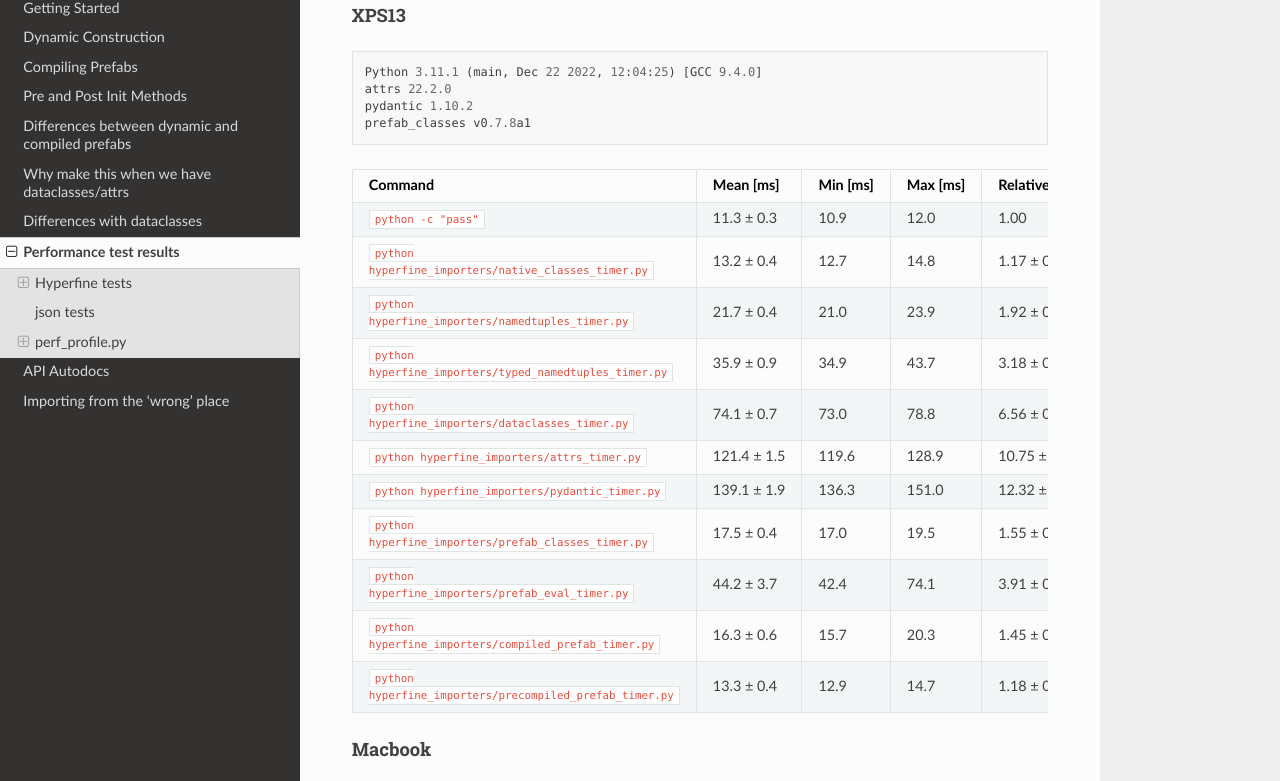
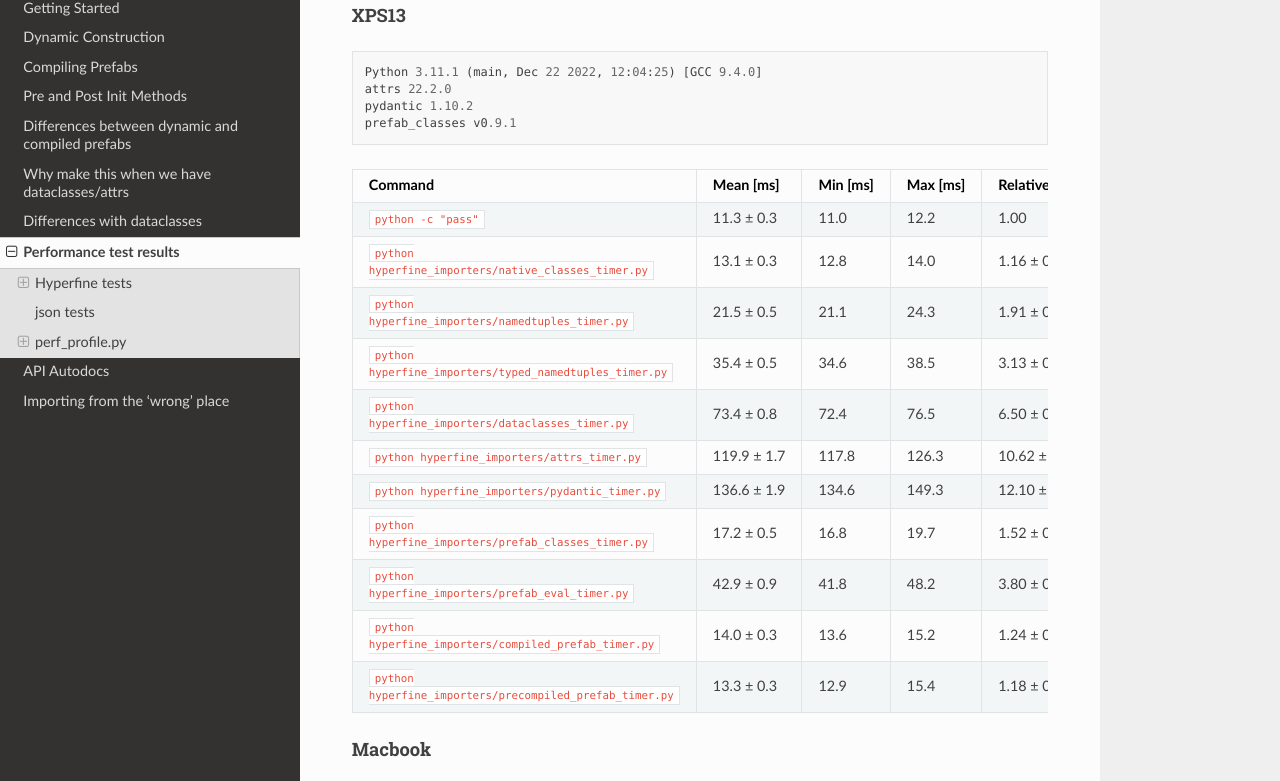
Before and after one commit to DavidCEllis/PrefabClasses, a Sphinx documentation site: the page built from docs/extra/performance_tests.md, in a window 1280 px wide and 1400 px high, scrolled down 2577 px. Shown: the part 144-925 px from the top of the window. Built offline with Sphinx 7.4.7 and the Read the Docs theme 2.0.0, drawn with Linux system fonts in a browser that asks for light colours; some of the changed text lies outside the part shown.

Commit message:
Update hyperfine tests on xps13

````diff
--- a/docs/extra/performance_tests.md
+++ b/docs/extra/performance_tests.md
@@ -42,18 +42,18 @@ scaling significantly different between the two machines.
 Python 3.11.1 (main, Dec 22 2022, 12:04:25) [GCC 9.4.0]
 attrs 22.2.0
 pydantic 1.10.2
-prefab_classes v0.7.8a1
+prefab_classes v0.9.1
 ```
 
 | Command | Mean [ms] | Min [ms] | Max [ms] | Relative |
 |:---|---:|---:|---:|---:|
-| `python -c "pass"` | 11.3 ± 0.3 | 10.9 | 12.4 | 1.00 |
-| `python -c "import collections"` | 13.3 ± 0.3 | 12.8 | 14.2 | 1.18 ± 0.04 |
-| `python -c "import typing"` | 22.6 ± 0.4 | 22.0 | 24.8 | 2.01 ± 0.06 |
-| `python -c "import dataclasses"` | 30.1 ± 0.5 | 29.3 | 31.6 | 2.67 ± 0.07 |
-| `python -c "import attrs"` | 48.6 ± 0.7 | 47.3 | 52.1 | 4.31 ± 0.12 |
-| `python -c "import pydantic"` | 75.6 ± 0.7 | 74.4 | 79.6 | 6.71 ± 0.16 |
-| `python -c "import prefab_classes"` | 13.3 ± 0.2 | 12.9 | 14.1 | 1.18 ± 0.03 |
+| `python -c "pass"` | 11.3 ± 0.2 | 11.0 | 12.0 | 1.00 |
+| `python -c "import collections"` | 13.3 ± 0.2 | 13.0 | 14.0 | 1.18 ± 0.03 |
+| `python -c "import typing"` | 22.7 ± 0.6 | 22.1 | 25.9 | 2.01 ± 0.07 |
+| `python -c "import dataclasses"` | 30.2 ± 0.6 | 29.2 | 32.7 | 2.67 ± 0.07 |
+| `python -c "import attrs"` | 48.4 ± 0.8 | 47.4 | 51.8 | 4.28 ± 0.11 |
+| `python -c "import pydantic"` | 75.3 ± 0.9 | 74.2 | 78.6 | 6.66 ± 0.16 |
+| `python -c "import prefab_classes"` | 13.1 ± 0.2 | 12.8 | 13.6 | 1.16 ± 0.03 |
 
 
 #### Macbook ####
@@ -119,22 +119,23 @@ should be the same speed as regular python classes, as that's what they are.
 Python 3.11.1 (main, Dec 22 2022, 12:04:25) [GCC 9.4.0]
 attrs 22.2.0
 pydantic 1.10.2
-prefab_classes v0.7.8a1
+prefab_classes v0.9.1
 ```
 
 | Command | Mean [ms] | Min [ms] | Max [ms] | Relative |
 |:---|---:|---:|---:|---:|
-| `python -c "pass"` | 11.3 ± 0.3 | 10.9 | 12.0 | 1.00 |
-| `python hyperfine_importers/native_classes_timer.py` | 13.2 ± 0.4 | 12.7 | 14.8 | 1.17 ± 0.04 |
-| `python hyperfine_importers/namedtuples_timer.py` | 21.7 ± 0.4 | 21.0 | 23.9 | 1.92 ± 0.06 |
-| `python hyperfine_importers/typed_namedtuples_timer.py` | 35.9 ± 0.9 | 34.9 | 43.7 | 3.18 ± 0.11 |
-| `python hyperfine_importers/dataclasses_timer.py` | 74.1 ± 0.7 | 73.0 | 78.8 | 6.56 ± 0.16 |
-| `python hyperfine_importers/attrs_timer.py` | 121.4 ± 1.5 | 119.6 | 128.9 | 10.75 ± 0.28 |
-| `python hyperfine_importers/pydantic_timer.py` | 139.1 ± 1.9 | 136.3 | 151.0 | 12.32 ± 0.32 |
-| `python hyperfine_importers/prefab_classes_timer.py` | 17.5 ± 0.4 | 17.0 | 19.5 | 1.55 ± 0.05 |
-| `python hyperfine_importers/prefab_eval_timer.py` | 44.2 ± 3.7 | 42.4 | 74.1 | 3.91 ± 0.34 |
-| `python hyperfine_importers/compiled_prefab_timer.py` | 16.3 ± 0.6 | 15.7 | 20.3 | 1.45 ± 0.06 |
-| `python hyperfine_importers/precompiled_prefab_timer.py` | 13.3 ± 0.4 | 12.9 | 14.7 | 1.18 ± 0.04 |
+| `python -c "pass"` | 11.3 ± 0.3 | 11.0 | 12.2 | 1.00 |
+| `python hyperfine_importers/native_classes_timer.py` | 13.1 ± 0.3 | 12.8 | 14.0 | 1.16 ± 0.03 |
+| `python hyperfine_importers/namedtuples_timer.py` | 21.5 ± 0.5 | 21.1 | 24.3 | 1.91 ± 0.06 |
+| `python hyperfine_importers/typed_namedtuples_timer.py` | 35.4 ± 0.5 | 34.6 | 38.5 | 3.13 ± 0.08 |
+| `python hyperfine_importers/dataclasses_timer.py` | 73.4 ± 0.8 | 72.4 | 76.5 | 6.50 ± 0.16 |
+| `python hyperfine_importers/attrs_timer.py` | 119.9 ± 1.7 | 117.8 | 126.3 | 10.62 ± 0.28 |
+| `python hyperfine_importers/pydantic_timer.py` | 136.6 ± 1.9 | 134.6 | 149.3 | 12.10 ± 0.32 |
+| `python hyperfine_importers/prefab_classes_timer.py` | 17.2 ± 0.5 | 16.8 | 19.7 | 1.52 ± 0.06 |
+| `python hyperfine_importers/prefab_eval_timer.py` | 42.9 ± 0.9 | 41.8 | 48.2 | 3.80 ± 0.12 |
+| `python hyperfine_importers/compiled_prefab_timer.py` | 14.0 ± 0.3 | 13.6 | 15.2 | 1.24 ± 0.04 |
+| `python hyperfine_importers/precompiled_prefab_timer.py` | 13.3 ± 0.3 | 12.9 | 15.4 | 1.18 ± 0.04 |
+
 
 
 #### Macbook ####
````
